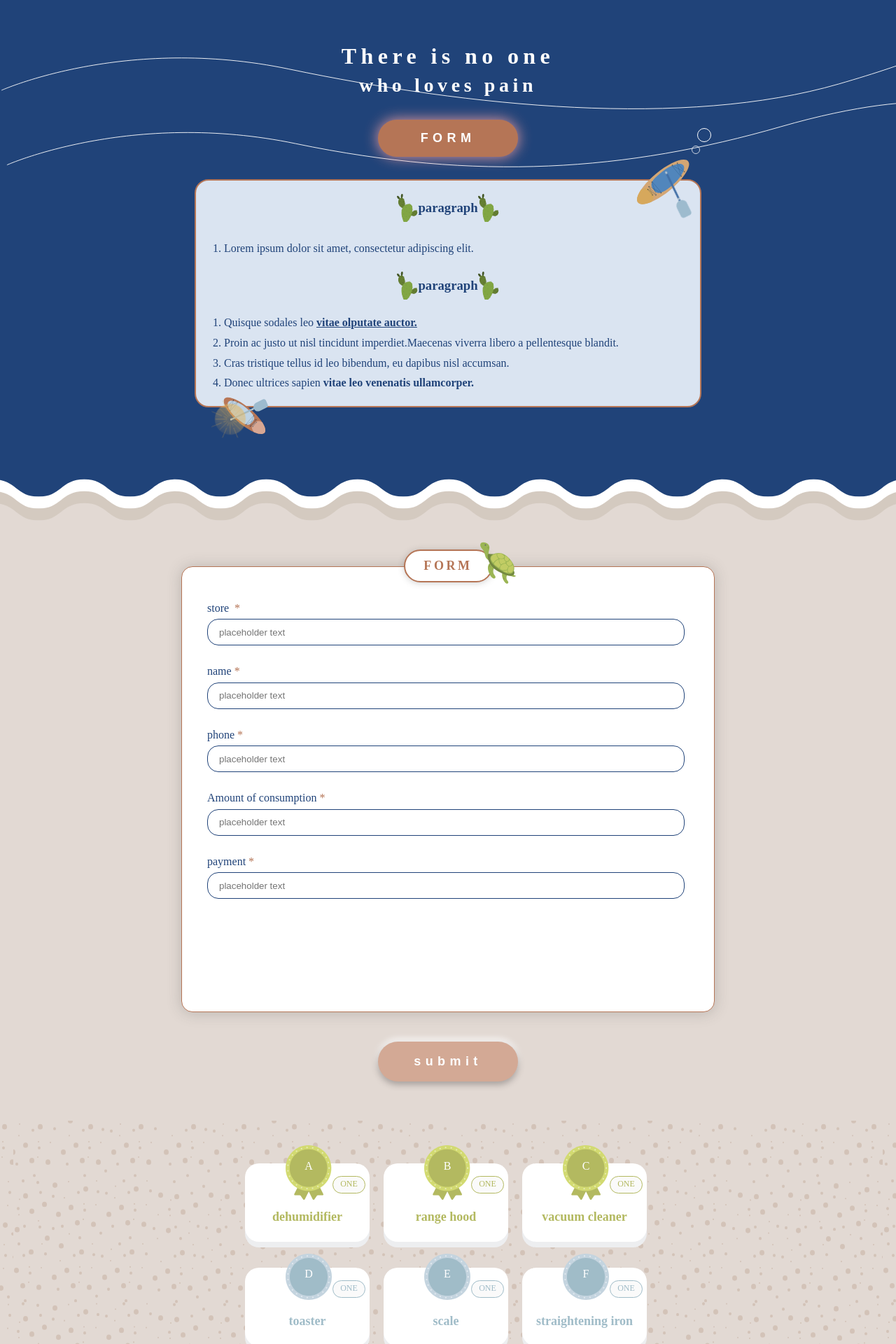
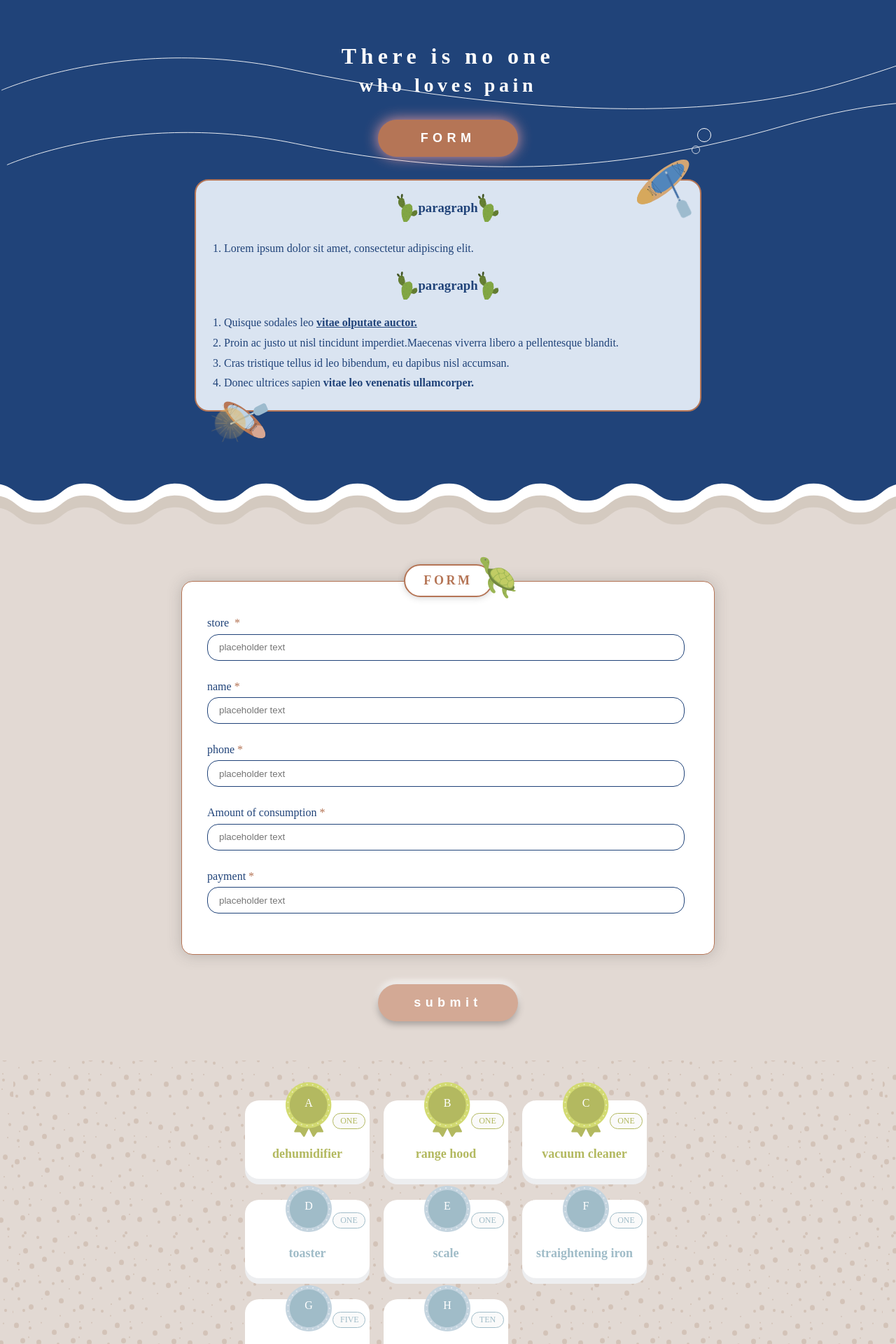
Before and after one commit to KazenoYu/eway_interview_test, a Vue app: page / in a window 1280 px wide. Shown: the top 1920 px of the page at 70% size. Built offline with nearby package versions, Linux system fonts and the light colour scheme.

Commit message:
fixed:RWD

```diff
--- a/package.json
+++ b/package.json
@@ -1,8 +1,8 @@
 {
   "name": "eway_interview_test",
-  "homepage": "https://KazenoYu.github.io/eway_interview_test",
   "version": "0.1.0",
   "private": true,
+  "homepage": "https://KazenoYu.github.io/eway_interview_test",
   "scripts": {
     "serve": "vue-cli-service serve",
     "build": "vue-cli-service build",
--- a/src/views/EwayView.vue
+++ b/src/views/EwayView.vue
@@ -98,7 +98,7 @@
         </div>
 
         <div class="form_area">
-          <div>
+          <div class="input_div">
             <label
               >store
               <span>*</span>
@@ -122,7 +122,7 @@
               {{ storeErrorMsg }}
             </span>
           </div>
-          <div>
+          <div class="input_div">
             <label>name<span>*</span></label>
             <input
               type="text"
@@ -136,7 +136,7 @@
               {{ nameErrorMsg }}
             </span>
           </div>
-          <div>
+          <div class="input_div">
             <label>phone<span>*</span></label>
             <input
               type="text"
@@ -150,7 +150,7 @@
               {{ phoneErrorMsg }}
             </span>
           </div>
-          <div>
+          <div class="input_div">
             <label>Amount of consumption<span>*</span></label>
             <input
               type="text"
@@ -164,7 +164,7 @@
               {{ moneyErrorMsg }}
             </span>
           </div>
-          <div>
+          <div class="input_div">
             <label>payment<span>*</span></label>
             <input
               type="text"
@@ -442,20 +442,16 @@ $general-prizes: #a0bcc8;
 }
 .header_sea {
   @include flex-center;
-  height: 634px;
   background: url("@/assets/images/background/waveLine.svg");
   background-repeat: no-repeat;
   background-color: $primary-blue;
-  @media only screen and (max-width: $mid-width) {
-    height: 793px;
-  }
 
   .header_title {
     @include flex-center;
     font-weight: 700;
     margin: 60px 0 32px 0;
     h1 {
-      font-size: 32px;
+      font-size: 2rem;
       line-height: 40px;
       letter-spacing: 0.2em;
       text-align: left;
@@ -463,7 +459,7 @@ $general-prizes: #a0bcc8;
     }
     h2 {
       font-family: Noto Sans TC;
-      font-size: 28px;
+      font-size: 1.75rem;
       line-height: 35px;
       letter-spacing: 0.2em;
       text-align: center;
@@ -471,8 +467,7 @@ $general-prizes: #a0bcc8;
     }
   }
   .button_form {
-    height: 57px;
-    width: 200px;
+    width: 12.5rem;
     padding: 16px 20px;
     background-color: $primary-brown;
     border: 0;
@@ -545,16 +540,14 @@ $general-prizes: #a0bcc8;
     border-radius: 20px;
     position: relative;
     width: 808px;
-    height: 322px;
 
     margin: 32px 0 52px 0;
 
     @media only screen and (max-width: $large-width) {
-      width: 720px;
+      width: 45rem;
     }
     @media only screen and (max-width: $mid-width) {
-      width: 43vh;
-      height: 489px;
+      width: 80vw;
       margin-bottom: 48px;
     }
     .header_article_title {
@@ -668,10 +661,7 @@ $general-prizes: #a0bcc8;
 }
 
 .sea_wave {
-  // display: flex;
   position: relative;
-
-  height: 95px;
   .wave1 {
     height: 110px;
     background: url("@/assets/images/background/wave.svg");
@@ -685,16 +675,7 @@ $general-prizes: #a0bcc8;
         background-position: 0 0;
       }
     }
-    // position: absolute;
-    // bottom: 0px;
   }
-  // .wave2 {
-  //   height: 95px;
-  //   background: url("@/assets/images/background/wave.svg");
-  //   background-size: 100% 100%;
-  //   position: absolute;
-  //   top: 0;
-  // }
 }
 
 .main_sand {
@@ -708,7 +689,6 @@ $general-prizes: #a0bcc8;
       position: absolute;
       top: 56px;
       width: 83px;
-      height: 23px;
       background: #ffffff;
       border: 2px solid $primary-brown;
       box-shadow: 0px 1px 10px rgba(73, 72, 72, 0.25);
@@ -732,18 +712,18 @@ $general-prizes: #a0bcc8;
       margin: 80px 0 42px 0;
       padding: 40px 20px;
       width: 808px;
-      height: 555px;
       background-color: #ffffff;
       border: 1px solid $primary-brown;
       border-radius: 16px;
       box-shadow: 0px 1px 20px rgba(73, 72, 72, 0.25);
-
       @media only screen and (max-width: $large-width) {
-        width: 720px;
+        width: 45rem;
       }
       @media only screen and (max-width: $mid-width) {
-        width: 40vh;
-        height: 575px;
+        width: 80vw;
+      }
+      @media only screen and (max-width: 375px) {
+        width: 66vw;
       }
 
       div {
@@ -759,20 +739,30 @@ $general-prizes: #a0bcc8;
           margin-left: 4px;
         }
       }
+      .input_div {
+        display: flex;
+        flex-direction: column;
+      }
       input {
         border: 1px solid $primary-blue;
         border-radius: 16px;
         margin-top: 4px;
         padding: 8px 16px;
-        width: 736px;
+        width: 46rem;
         height: 20px;
+        outline: none;
         @media only screen and (max-width: $large-width) {
-          width: 648px;
+          width: 40.5rem;
         }
         @media only screen and (max-width: $mid-width) {
-          // RWD min smooth
-          width: 34vh;
+          width: 70vw;
           height: 25px;
+        }
+        @media only screen and (max-width: $small-width) {
+          width: 64vw;
+        }
+        @media only screen and (max-width: 375px) {
+          width: 50vw;
         }
       }
       input:focus {
@@ -789,8 +779,7 @@ $general-prizes: #a0bcc8;
       }
     }
     .button_submit {
-      height: 57px;
-      width: 200px;
+      width: 12.5rem;
       background-color: $primary-brown;
       padding: 16px 20px;
       margin-bottom: 56px;
@@ -818,8 +807,7 @@ $general-prizes: #a0bcc8;
       }
     }
     .button_submit_disabled {
-      height: 57px;
-      width: 200px;
+      width: 12.5rem;
       background-color: #d3a995;
       padding: 16px 20px;
       margin-bottom: 56px;
@@ -837,8 +825,7 @@ $general-prizes: #a0bcc8;
       display: flex;
       align-items: center;
       justify-content: center;
-      height: 57px;
-      width: 200px;
+      width: 12.5rem;
       background-color: $primary-brown;
       padding: 16px 20px;
       margin-bottom: 56px;
@@ -859,8 +846,7 @@ $general-prizes: #a0bcc8;
       display: flex;
       align-items: center;
       justify-content: center;
-      height: 57px;
-      width: 200px;
+      width: 12.5rem;
       background-color: $primary-brown;
       padding: 16px 20px;
       margin-bottom: 56px;
@@ -887,39 +873,47 @@ $general-prizes: #a0bcc8;
   }
   .main_gift {
     width: 100vw;
-    height: 531px;
     background: url("@/assets/images/background/sand.svg") center;
     z-index: 100;
     @include flex-center;
     @media only screen and (max-width: $mid-width) {
       height: 684px;
     }
+    @media only screen and (max-width: 280px) {
+      height: 1110px;
+    }
     .gift_container {
-      width: 600px;
-      height: 451px;
+      width: 37.5rem;
       display: flex;
       align-items: center;
       flex-direction: row;
       flex-wrap: wrap;
       padding: 42px 0;
       @media only screen and (max-width: $mid-width) {
-        width: 400px;
+        width: 23.25rem;
         height: 604px;
+      }
+      @media only screen and (max-width: 280px) {
+        width: 0;
         flex-direction: column;
+        flex-wrap: nowrap;
       }
       .card {
         position: relative;
-        width: 178px;
-        height: 112px;
+        width: 11.125rem;
+        height: 7rem;
         left: 0px;
         top: 0px;
         background: #ffffff;
         box-shadow: 0px 8px 0px #edeef0;
         border-radius: 20px;
-        margin: 10px;
+        margin: 15px 10px;
         @media only screen and (max-width: $mid-width) {
-          margin: 15px;
+          margin: 15px 5px;
+          width: 10.75rem;
+          height: 6.75rem;
         }
+
         .medal_top_prizes {
           position: absolute;
           top: -26px;
@@ -931,6 +925,12 @@ $general-prizes: #a0bcc8;
           p {
             padding-top: 5px;
             text-align: center;
+          }
+          @media only screen and (max-width: $mid-width) {
+            width: 64px;
+            height: 76px;
+            top: -23px;
+            left: 56px;
           }
         }
         .medal_default {
@@ -945,11 +945,16 @@ $general-prizes: #a0bcc8;
             padding-top: 10px;
             text-align: center;
           }
+          @media only screen and (max-width: $mid-width) {
+            width: 64px;
+            height: 76px;
+            top: -28px;
+            left: 56px;
+          }
         }
         .gift_number_top {
           position: absolute;
           width: 25px;
-          height: 17px;
           left: 125px;
           top: 18px;
           text-align: center;
@@ -959,11 +964,13 @@ $general-prizes: #a0bcc8;
           border-radius: 50px;
           padding: 3px 10px;
           color: $top-prizes;
+          @media only screen and (max-width: $mid-width) {
+            left: 121px;
+          }
         }
         .gift_number_default {
           position: absolute;
           width: 25px;
-          height: 17px;
           left: 125px;
           top: 18px;
           text-align: center;
@@ -973,6 +980,9 @@ $general-prizes: #a0bcc8;
           border-radius: 50px;
           padding: 3px 10px;
           color: $general-prizes;
+          @media only screen and (max-width: $mid-width) {
+            left: 121px;
+          }
         }
         .gift_name_top {
           font-weight: 700;
@@ -1028,14 +1038,21 @@ $general-prizes: #a0bcc8;
   height: 677px;
   border-radius: 50px 50px 0px 0px;
   padding-top: 40px;
+  img {
+    @media only screen and (max-width: 280px) {
+      width: 100vw;
+    }
+  }
   .market_slogan {
     color: #ffffff;
     width: 303px;
-    height: 80px;
     font-size: 20px;
     line-height: 200%;
     text-align: center;
     letter-spacing: 0.2em;
+    @media only screen and (max-width: 280px) {
+      width: 284px;
+    }
   }
 }
 </style>
```
